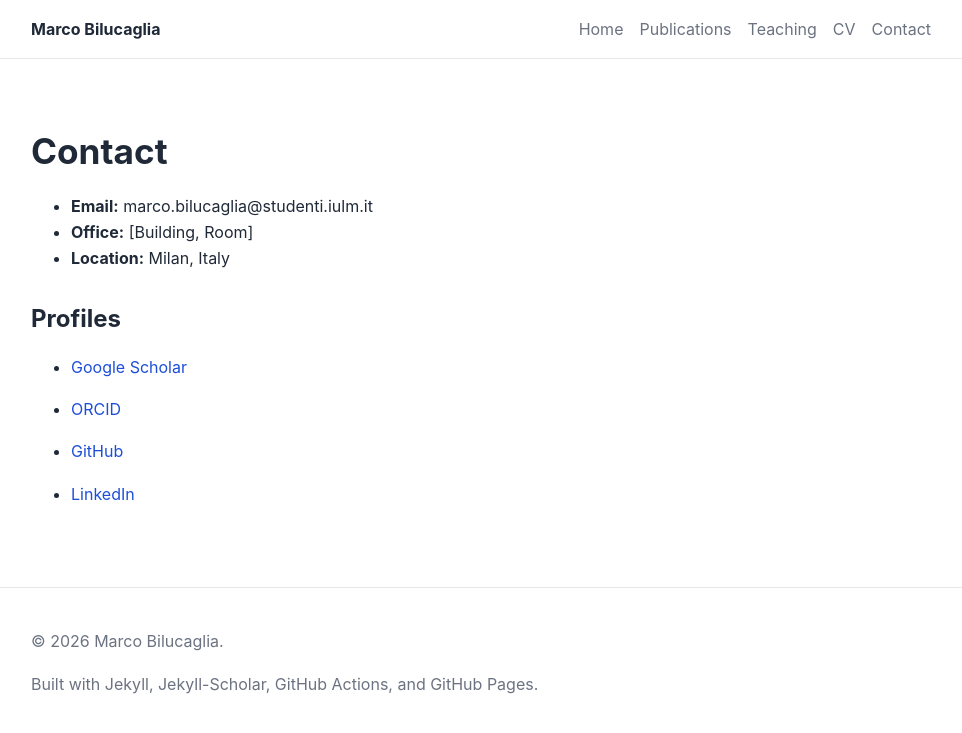
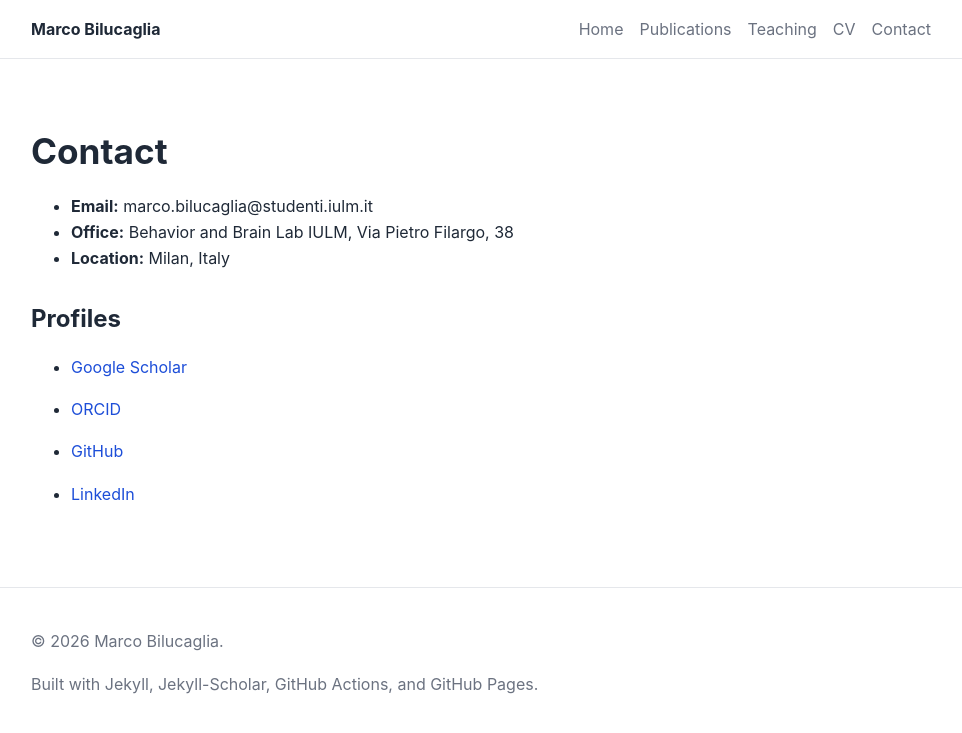
Before and after one commit to mbilucaglia/mbilucaglia.github.io, a Jekyll site: the page built from contact.md, in a window 1280 px wide. Shown: the top 733 px of the page, without its empty margins (159-1121 px from the left). Built offline with Jekyll 4.4.1, drawn with Linux system fonts in a browser that asks for light colours.

Commit message:
Update profile.yml

```diff
--- a/_data/profile.yml
+++ b/_data/profile.yml
@@ -2,9 +2,9 @@
 role: "Ph.D. Candidate"
 affiliation: "Università IULM"
 email: "marco.bilucaglia@studenti.iulm.it"
-office: "[Building, Room]"
+office: "Behavior and Brain Lab IULM, Via Pietro Filargo, 38"
 location: "Milan, Italy"
-short_bio: "I am a bioengineer at the Behaviour and Brain Lab, IULM Neuromarketing Research Center, and a Ph.D. candidate in Communication, Markets and Society at Università IULM. My work spans the full lifecycle of physiological data in experimental research, from acquisition and synchronization to preprocessing, artifact correction, metric computation, and statistical analysis."
+short_bio: "I am a bioengineer at the Behaviour and Brain Lab, IULM Neuromarketing Research Center, and a Ph.D. candidate in Communication, Markets and Society at Università IULM. My work spans the full lifecycle of physiological data in experimental research, from acquisition and multimodal synchronization to artifact correction and metric computation."
 research_interests:
   - "Biomedical Signal Processing"
   - "Machine Learning"
```
